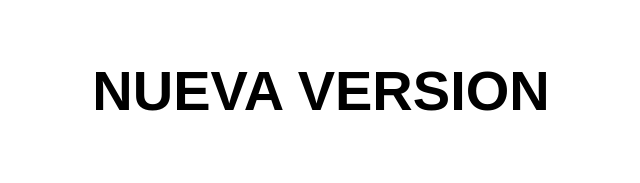
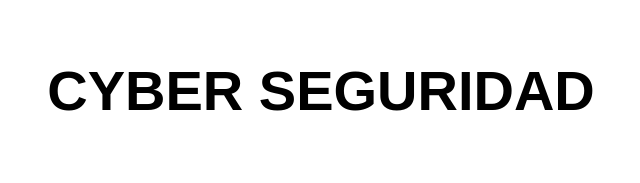
Before and after one commit to zerafin37-design/mi-primera-app, a website: page src/index.html in a window 1280 px wide. Shown: the whole page, without its empty margins (319-959 px from the left). Drawn offline with Linux system fonts and the light colour scheme.

Commit message:
//NUEVA INFOR

```diff
--- a/src/index.html
+++ b/src/index.html
@@ -10,7 +10,7 @@
 
 <body>
   <main>
-    <h1>NUEVA VERSION</h1>
+    <h1>CYBER SEGURIDAD</h1>
   </main>
 </body>
 
```
